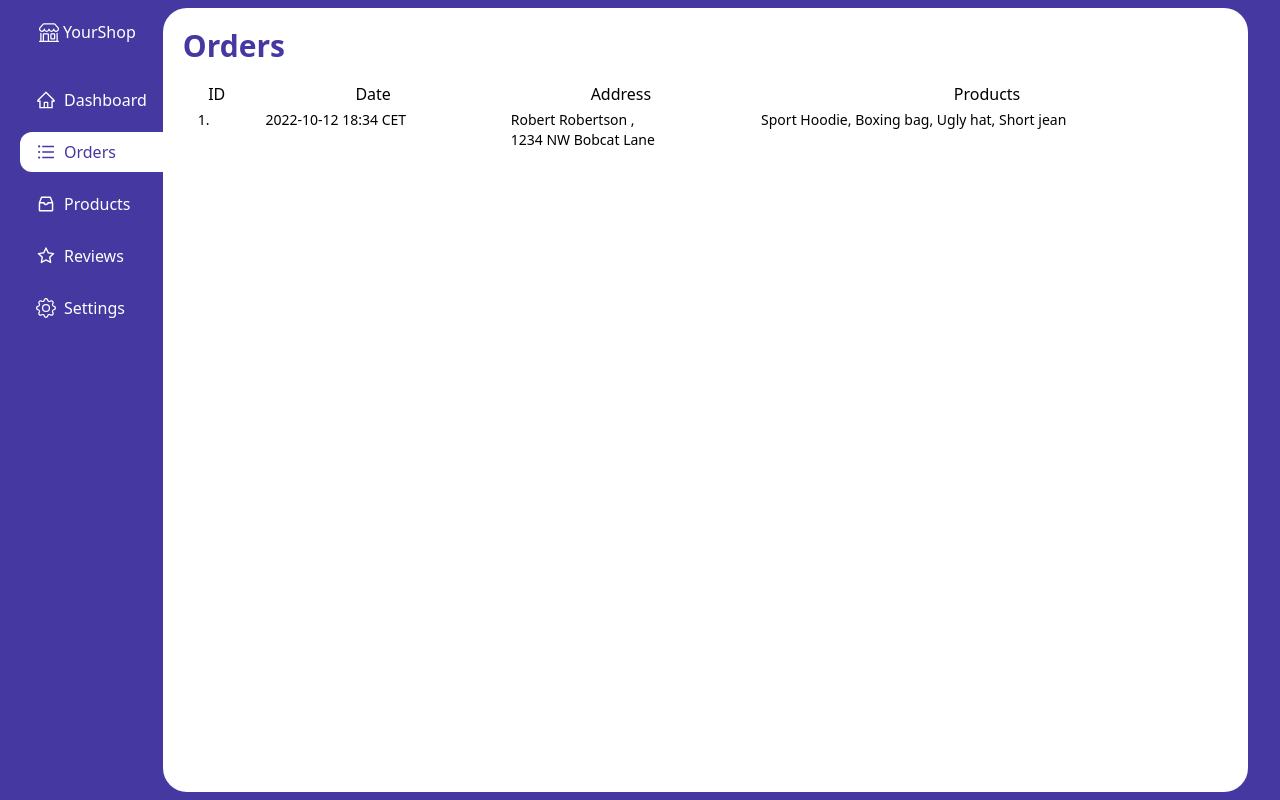
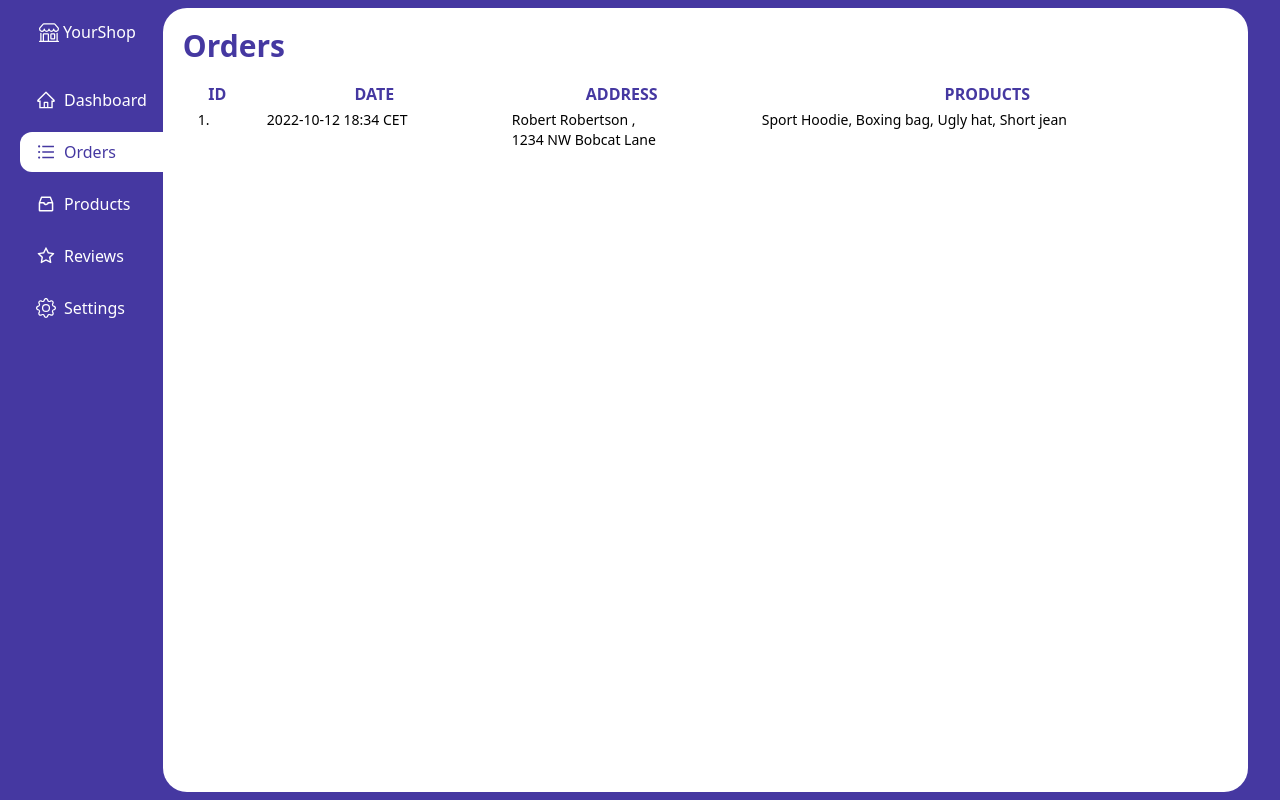
Before and after one commit to gift56/dashboard, a React (Vite) app: page /orders in a window 1280 px wide. Built offline with nearby package versions, Linux system fonts and the light colour scheme.

Commit message:
added font bold

```diff
--- a/src/Page/Order.jsx
+++ b/src/Page/Order.jsx
@@ -9,10 +9,10 @@ const Order = () => {
       <table className="w-full">
         <thead>
           <tr>
-            <th className="font-medium px-[15px] py-[2px] align-top">ID</th>
-            <th className="font-medium px-[15px] py-[2px] align-top">Date</th>
-            <th className="font-medium px-[15px] py-[2px] align-top">Address</th>
-            <th className="font-medium px-[15px] py-[2px] align-top">Products</th>
+            <th className="font-bold px-[15px] py-[2px] align-top text-primary uppercase">ID</th>
+            <th className="font-bold px-[15px] py-[2px] align-top text-primary uppercase">Date</th>
+            <th className="font-bold px-[15px] py-[2px] align-top text-primary uppercase">Address</th>
+            <th className="font-bold px-[15px] py-[2px] align-top text-primary uppercase">Products</th>
           </tr>
         </thead>
         <tbody>
```
